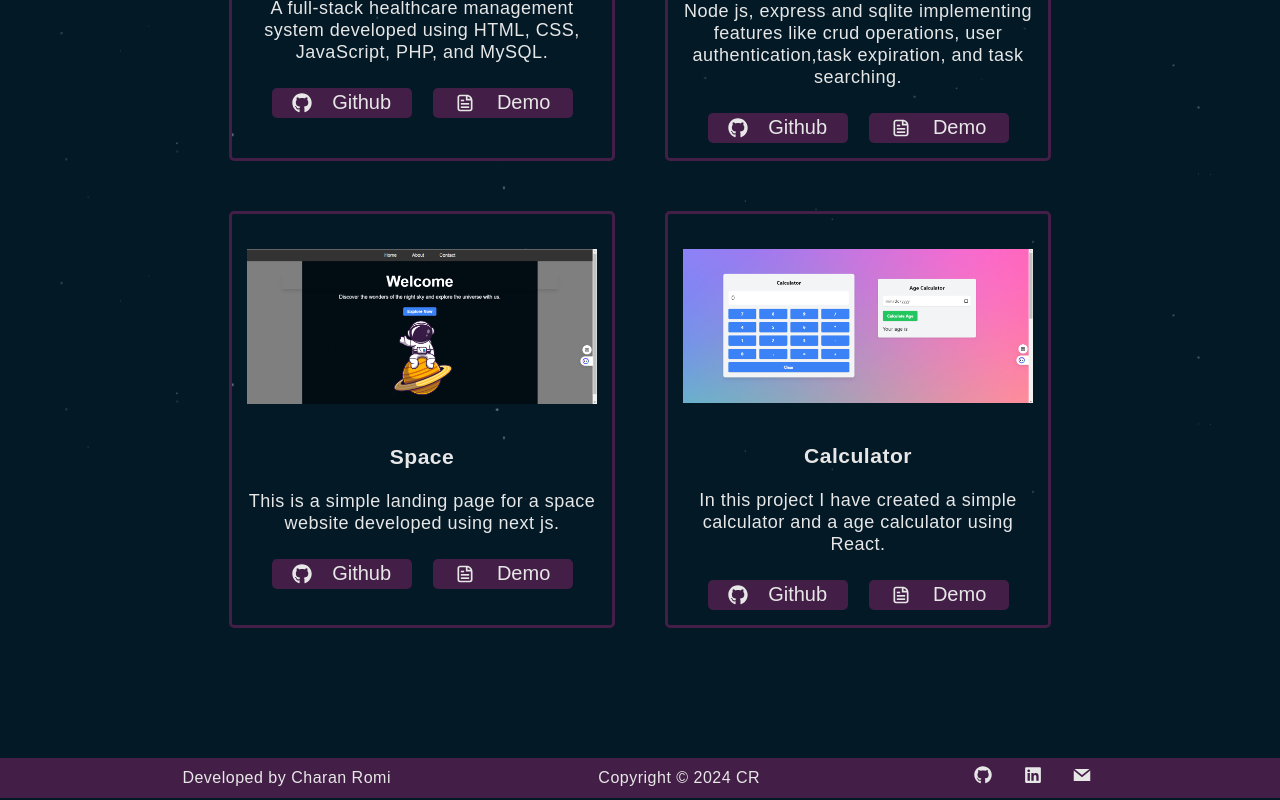
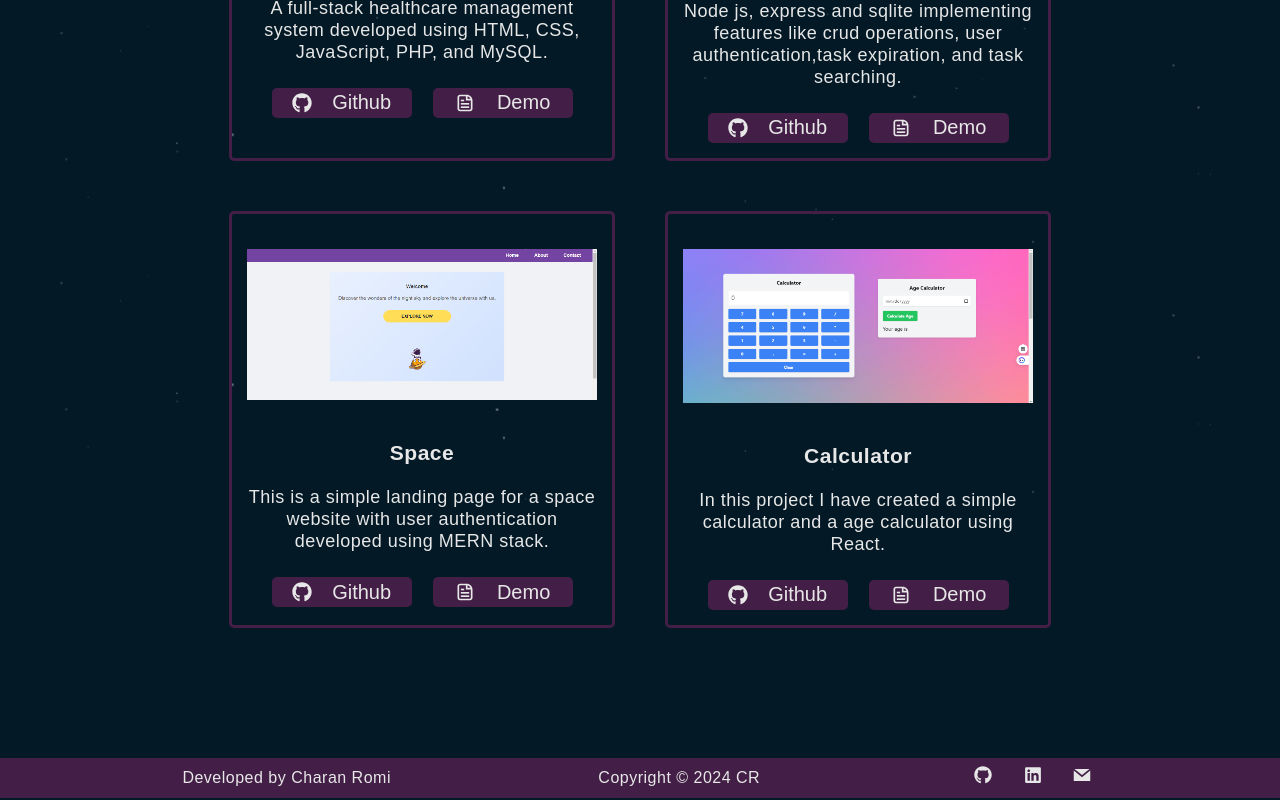
Before and after one commit to charan2r/my-portfolio, a React (Vite) app in the folder portfolio/: page /projects in a window 1280 px wide. Shown: the part 595-1395 px from the top of the page. Built offline with nearby package versions, Linux system fonts and the light colour scheme.

Commit message:
project info changes

```diff
--- a/portfolio/src/components/ProjectInfo.jsx
+++ b/portfolio/src/components/ProjectInfo.jsx
@@ -12,9 +12,8 @@ const ProjectInfo = ({projectname, projectphoto}) => {
         ToDogithub:"https://github.com/charan2r/todo.git",
 
 
-        Spacedescription: "This is a simple landing page for a space website developed using next js.",
-        Spacegithub:"https://github.com/charan2r/space-page.git",
-        Spacewebsite:"https://space-page-rust.vercel.app/",
+        Spacedescription: "This is a simple landing page for a space website with user authentication developed using MERN stack.",
+        Spacegithub:"https://github.com/charan2r/authentication.git",
 
         Calculatordescription: "In this project I have created a simple calculator and a age calculator using React.",
         Calculatorgithub:'https://github.com/charan2r/calculator-app.git',
--- a/portfolio/src/components/Projects.jsx
+++ b/portfolio/src/components/Projects.jsx
@@ -1,7 +1,7 @@
 import Healthcare from '../assets/healthcare.jpg';
 import Todo from '../assets/todo.jpg';
 import ProjectInfo from './ProjectInfo';
-import Space from '../assets/spacer.png';
+import Space from '../assets/space.png';
 import Calculator from '../assets/calculator.png';
 
 const Projects = () => {
```
Also changed, not shown: portfolio/src/assets/space.png (added), portfolio/src/assets/spacer.png (deleted).
